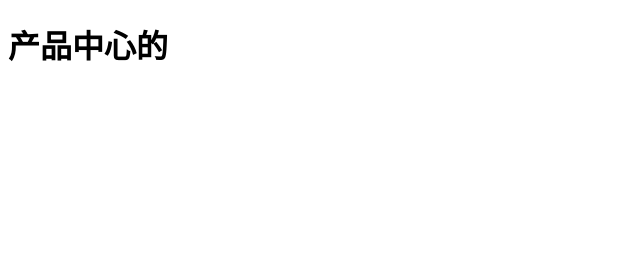
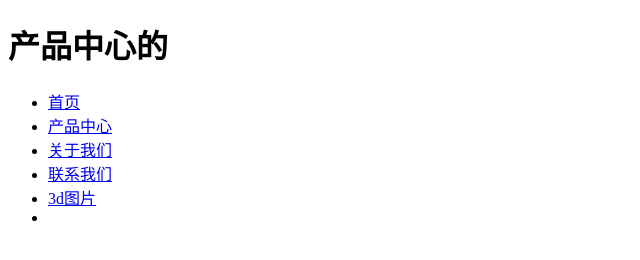
Before and after one commit to xbgguo/xbgguo, a plain HTML site: page proucts.html in a window 1280 px wide. Shown: the whole page, without its empty margins (0-640 px from the left). Drawn offline with Linux system fonts and the light colour scheme.

Commit message:
点击p是3D立体图

```diff
--- a/proucts.html
+++ b/proucts.html
@@ -10,6 +10,23 @@
 
 <body>
     <h1>产品中心的</h1>
+    <ul>
+        <li><a href="index.html">首页</a></li>
+        <li><a href="proucts.html">产品中心</a></li>
+        <li><a href="about.html">关于我们</a></li>
+        <li><a href="about.html">联系我们</a></li>
+        <li><a href="qa/3D立方体/3d图片.html">3d图片</a></li>
+        <li>
+            <a href="qa/3D立方体/3d图片.html"></a>
+        </li>
+
+
+
+
+
+
+
+    </ul>
 </body>
 
 </html>
```
Also changed, not shown: 3d.html (deleted, +0 -18 lines).
